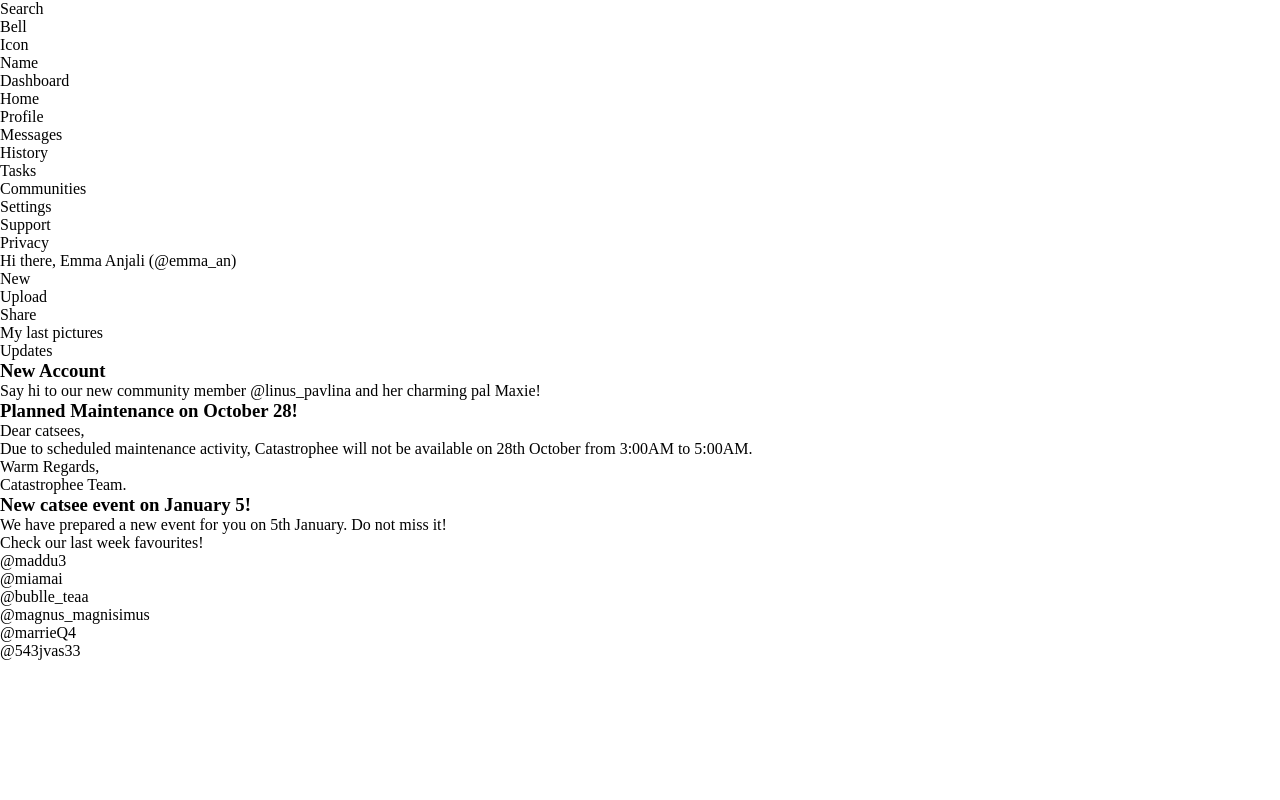
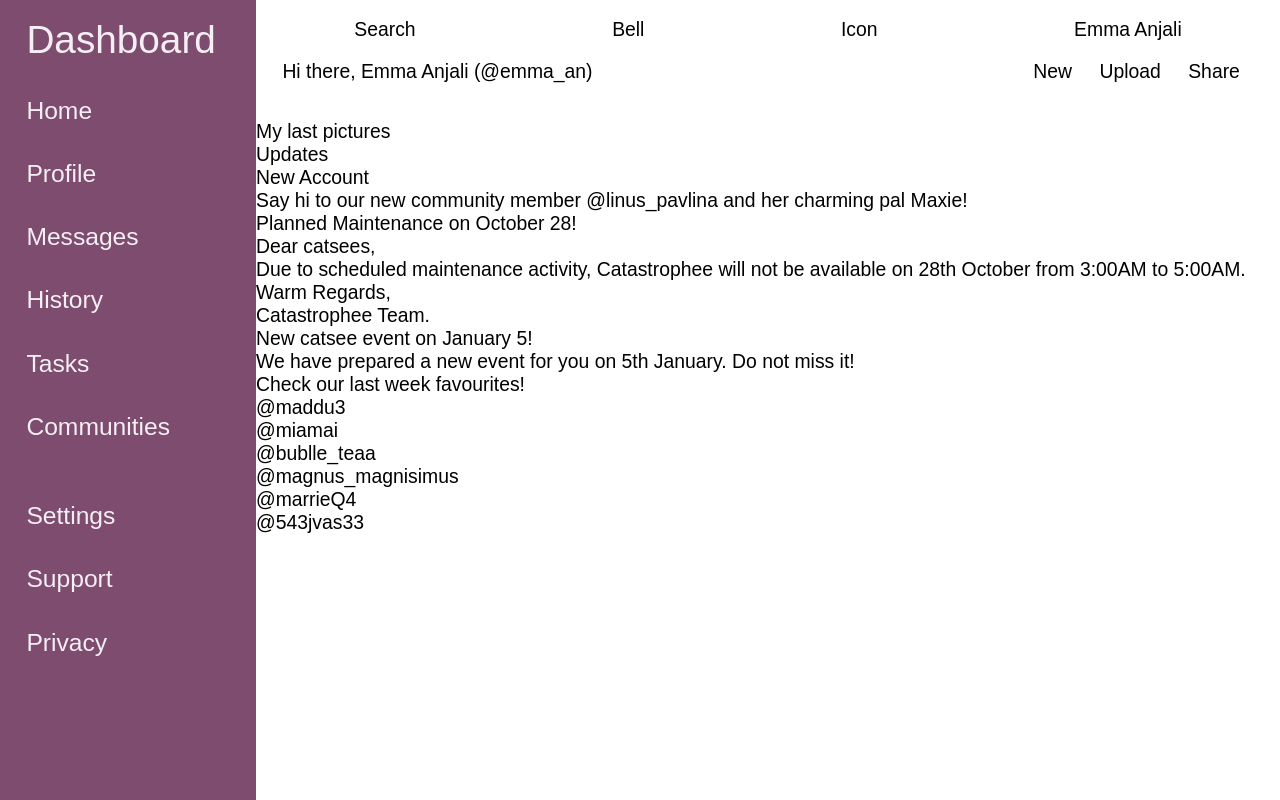
Before and after one commit to ukrainska/admin-dashboard, a plain HTML site: page index.html in a window 1280 px wide. Drawn offline with Linux system fonts and the light colour scheme; a web font is replaced by a local one.

Commit message:
Finish the sidebar and navigation parts of the website

```diff
--- a/index.html
+++ b/index.html
@@ -7,25 +7,30 @@
     <title>Catastrophee</title>
 </head>
 <body>
+    <div class="container">
         <div class="header">
             <div>Search</div>
             <div>Bell</div>
             <div>Icon</div>
-        <div>Name</div>
+            <div>Emma Anjali</div>
         </div>
 
         <div class="sidebar">
-        <div>Dashboard</div>
+            <div id="dashboard">Dashboard</div>
             <div class="dash-items">
+                <div>
                     <div class="dash-item">Home</div>
                     <div class="dash-item">Profile</div>
                     <div class="dash-item">Messages</div>
                     <div class="dash-item">History</div>
                     <div class="dash-item">Tasks</div>
                     <div class="dash-item">Communities</div>
+                </div>
+                <div>
                     <div class="dash-item">Settings</div>
                     <div class="dash-item">Support</div>
                     <div class="dash-item">Privacy</div>
+                </div>
             </div>
 
         </div>
@@ -85,5 +90,6 @@
                 </div>
             </div>
         </div>
+    </div>
 </body>
 </html>
--- a/style.css
+++ b/style.css
@@ -1,5 +1,68 @@
+@import url('https://fonts.googleapis.com/css2?family=Sour+Gummy:ital,wght@0,100..900;1,100..900&display=swap');
+@import url('https://fonts.googleapis.com/css2?family=Faculty+Glyphic&display=swap');
+
 * {
+    font-family: "Faculty Glyphic", Arial, Helvetica, sans-serif;
+    font-size: 1.1rem;
+    font-weight: 400;
     padding: 0;
     margin: 0;
     box-sizing: border-box;
 }
+
+:root {
+    --accent-color: #7D4C6F;
+    --light-font: #F5EFF4;
+}
+
+.container {
+    display: grid;
+    grid-template-columns: 1fr 4fr;
+    grid-template-rows: minmax(60px, auto) minmax(60px, auto) 1fr;
+    height: 100vh;
+}
+
+.sidebar {
+    grid-row: 1 / 4;
+    color: var(--light-font);
+    background-color: var(--accent-color);
+    padding-inline: 1.5rem;
+}
+
+.dash-items {
+    display: grid;
+    gap: 1.5rem;
+}
+
+.dash-item {
+    font-size: 1.4rem;
+}
+
+#dashboard {
+    font-size: 2.2rem;
+}
+
+.dash-item,
+.header,
+#dashboard {
+    padding-block: 1rem;
+}
+
+.header {
+
+    display: flex;
+    justify-content: space-around;
+}
+
+.sign-in {
+    display: grid;
+    grid-auto-flow: column;
+    grid-template-columns: 3fr 1fr;
+    padding-inline: 1.5rem;
+    gap: 2rem;
+}
+
+.nav {
+    display: flex;
+    justify-content: space-around;
+}
```
Lines whose indentation alone changed are shown as unchanged.
